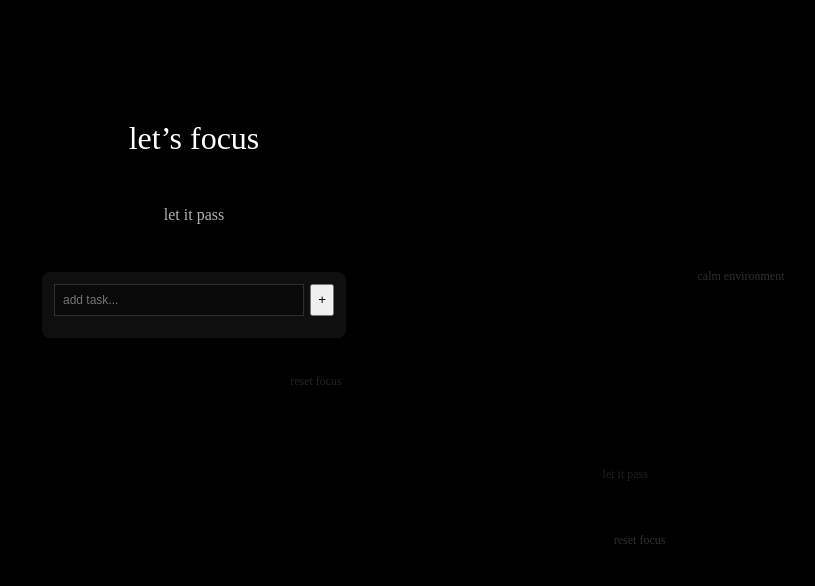
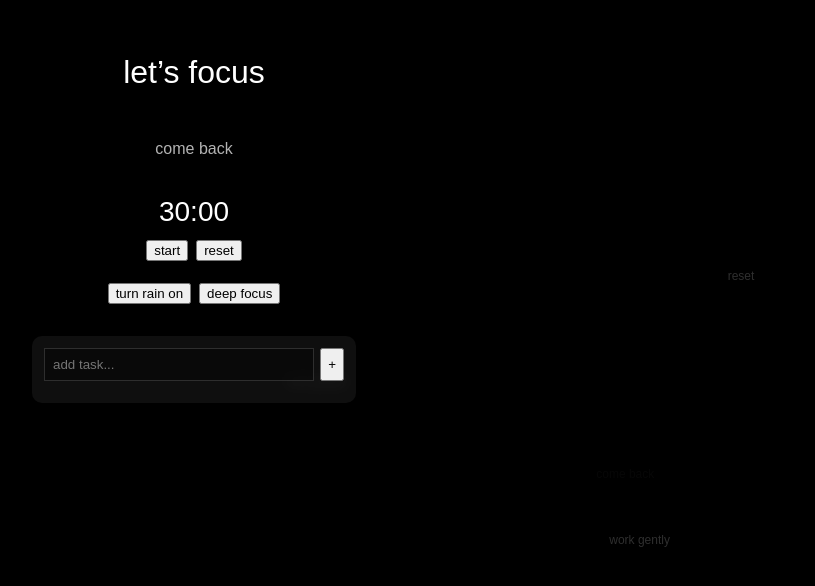
Before and after one commit to elizzzavetaleonteva-creator/quiet-room, a Next.js app: page / in a window 1280 px wide. Shown: the part 182-768 px from the top of the page, without its empty margins (446-1261 px from the left). Built offline with nearby package versions, Linux system fonts and the light colour scheme.

Commit message:
final clean version with timer rain deep focus tasks

```diff
--- a/app/layout.tsx
+++ b/app/layout.tsx
@@ -5,7 +5,7 @@ export default function RootLayout({
 }) {
   return (
     <html lang="en">
-      <body style={{ margin: 0, padding: 0, background: "black" }}>
+      <body style={{ margin: 0, padding: 0, background: "#000" }}>
         {children}
       </body>
     </html>
--- a/app/page.tsx
+++ b/app/page.tsx
@@ -1,29 +1,29 @@
 "use client";
 
-import { useEffect, useState } from "react";
+import { useEffect, useRef, useState } from "react";
 
 /* ---------------- BACKGROUND MESSAGES ---------------- */
 
 const messages = [
-  "still awake?",
+  "stay here",
   "breathe in",
   "focus returns",
   "no distractions",
-  "you are here",
-  "quiet system",
-  "time passes",
-  "stay present",
+  "you are present",
+  "quiet mind",
+  "time flows",
+  "keep going",
+  "soft silence",
+  "observe",
+  "reset",
   "nothing urgent",
+  "calm state",
   "attention drifting",
-  "calm environment",
-  "processing...",
-  "idle state",
-  "background noise",
-  "let it pass",
-  "observe",
-  "reset focus",
-  "silence active",
-  "you are online",
+  "come back",
+  "you are safe",
+  "work gently",
+  "focus mode",
+  "still here",
   "continue",
 ];
 
@@ -41,22 +41,61 @@ type Task = {
 };
 
 export default function Home() {
+  /* ---------------- STATE ---------------- */
+
   const [message, setMessage] = useState("");
-  const [bg, setBg] = useState<Floating[]>([]);
+  const [floating, setFloating] = useState<Floating[]>([]);
   const [tasks, setTasks] = useState<Task[]>([]);
   const [input, setInput] = useState("");
 
-  /* ---------------- INIT MESSAGE ---------------- */
+  const [rain, setRain] = useState(false);
+  const [deepFocus, setDeepFocus] = useState(false);
+
+  /* ---------------- POMODORO (30 MIN) ---------------- */
+
+  const [secondsLeft, setSecondsLeft] = useState(30 * 60);
+  const timerRef = useRef<NodeJS.Timeout | null>(null);
+
+  const startTimer = () => {
+    if (timerRef.current) return;
+
+    timerRef.current = setInterval(() => {
+      setSecondsLeft((s) => {
+        if (s <= 1) {
+          clearInterval(timerRef.current!);
+          timerRef.current = null;
+          return 0;
+        }
+        return s - 1;
+      });
+    }, 1000);
+  };
+
+  const resetTimer = () => {
+    if (timerRef.current) clearInterval(timerRef.current);
+    timerRef.current = null;
+    setSecondsLeft(30 * 60);
+  };
+
+  const formatTime = (s: number) => {
+    const m = Math.floor(s / 60);
+    const sec = s % 60;
+    return `${m.toString().padStart(2, "0")}:${sec
+      .toString()
+      .padStart(2, "0")}`;
+  };
+
+  /* ---------------- INIT ---------------- */
 
   useEffect(() => {
     setMessage(messages[Math.floor(Math.random() * messages.length)]);
   }, []);
 
-  /* ---------------- FLOATING TEXT ENGINE ---------------- */
+  /* ---------------- BACKGROUND FLOW ---------------- */
 
   useEffect(() => {
     const interval = setInterval(() => {
-      const newMsg: Floating = {
+      const item: Floating = {
         id: Date.now() + Math.random(),
         text: messages[Math.floor(Math.random() * messages.length)],
         x: Math.random() * 100,
@@ -64,30 +103,27 @@ export default function Home() {
         opacity: 0,
       };
 
-      setBg((prev) => [...prev, newMsg].slice(-30));
+      setFloating((prev) => [...prev, item].slice(-40));
 
-      // плавное появление
       setTimeout(() => {
-        setBg((prev) =>
+        setFloating((prev) =>
           prev.map((m) =>
-            m.id === newMsg.id ? { ...m, opacity: 0.18 } : m
+            m.id === item.id ? { ...m, opacity: 0.18 } : m
           )
         );
       }, 50);
 
-      // плавное исчезновение
       setTimeout(() => {
-        setBg((prev) =>
+        setFloating((prev) =>
           prev.map((m) =>
-            m.id === newMsg.id ? { ...m, opacity: 0 } : m
+            m.id === item.id ? { ...m, opacity: 0 } : m
           )
         );
-      }, 4000);
+      }, 3500);
 
-      // удаление
       setTimeout(() => {
-        setBg((prev) => prev.filter((m) => m.id !== newMsg.id));
-      }, 5000);
+        setFloating((prev) => prev.filter((m) => m.id !== item.id));
+      }, 4500);
     }, 1200);
 
     return () => clearInterval(interval);
@@ -109,20 +145,37 @@ export default function Home() {
     );
   };
 
+  /* ---------------- UI ---------------- */
+
   return (
     <main
       style={{
         position: "relative",
         height: "100vh",
         width: "100vw",
-        background: "black",
-        color: "white",
+        background: "#000",
+        color: "#fff",
         overflow: "hidden",
+        fontFamily: "sans-serif",
       }}
     >
-      {/* ---------------- BACKGROUND ---------------- */}
+      {/* ---------------- RAIN (visual only placeholder) ---------------- */}
 
-      {bg.map((m) => (
+      {rain && (
+        <div
+          style={{
+            position: "absolute",
+            inset: 0,
+            background:
+              "repeating-linear-gradient(transparent, transparent 2px, rgba(255,255,255,0.03) 3px)",
+            pointerEvents: "none",
+          }}
+        />
+      )}
+
+      {/* ---------------- FLOATING TEXT ---------------- */}
+
+      {floating.map((m) => (
         <div
           key={m.id}
           style={{
@@ -134,8 +187,8 @@ export default function Home() {
             opacity: m.opacity,
             transition: "opacity 1.5s ease",
             pointerEvents: "none",
+            whiteSpace: "nowrap",
             color: "white",
-            whiteSpace: "nowrap",
           }}
         >
           {m.text}
@@ -162,16 +215,40 @@ export default function Home() {
 
         <p style={{ opacity: 0.7 }}>{message}</p>
 
-        {/* ---------------- TASKS ---------------- */}
+        {/* TIMER */}
 
+        <div style={{ fontSize: 28, marginTop: 10 }}>
+          {formatTime(secondsLeft)}
+        </div>
+
+        <div style={{ display: "flex", gap: 8 }}>
+          <button onClick={startTimer}>start</button>
+          <button onClick={resetTimer}>reset</button>
+        </div>
+
+        {/* CONTROLS */}
+
+        <div style={{ display: "flex", gap: 8, marginTop: 10 }}>
+          <button onClick={() => setRain((r) => !r)}>
+            {rain ? "turn rain off" : "turn rain on"}
+          </button>
+
+          <button onClick={() => setDeepFocus((d) => !d)}>
+            {deepFocus ? "exit deep focus" : "deep focus"}
+          </button>
+        </div>
+
+        {/* TASKS (hidden in deep focus) */}
+
+        {!deepFocus && (
           <div
             style={{
               marginTop: 20,
-            width: 280,
+              width: 300,
               background: "rgba(255,255,255,0.06)",
               padding: 12,
-            borderRadius: 8,
-            backdropFilter: "blur(6px)",
+              borderRadius: 10,
+              backdropFilter: "blur(8px)",
             }}
           >
             <div style={{ display: "flex", gap: 6 }}>
@@ -185,7 +262,6 @@ export default function Home() {
                   background: "rgba(0,0,0,0.4)",
                   border: "1px solid rgba(255,255,255,0.15)",
                   color: "white",
-                fontSize: 12,
                 }}
               />
               <button onClick={addTask}>+</button>
@@ -197,8 +273,8 @@ export default function Home() {
                   key={i}
                   onClick={() => toggleTask(i)}
                   style={{
+                    marginTop: 6,
                     fontSize: 12,
-                  marginTop: 6,
                     opacity: t.done ? 0.4 : 0.9,
                     textDecoration: t.done ? "line-through" : "none",
                     cursor: "pointer",
@@ -209,6 +285,7 @@ export default function Home() {
               ))}
             </div>
           </div>
+        )}
       </div>
     </main>
   );
```
Lines whose indentation alone changed are shown as unchanged.
